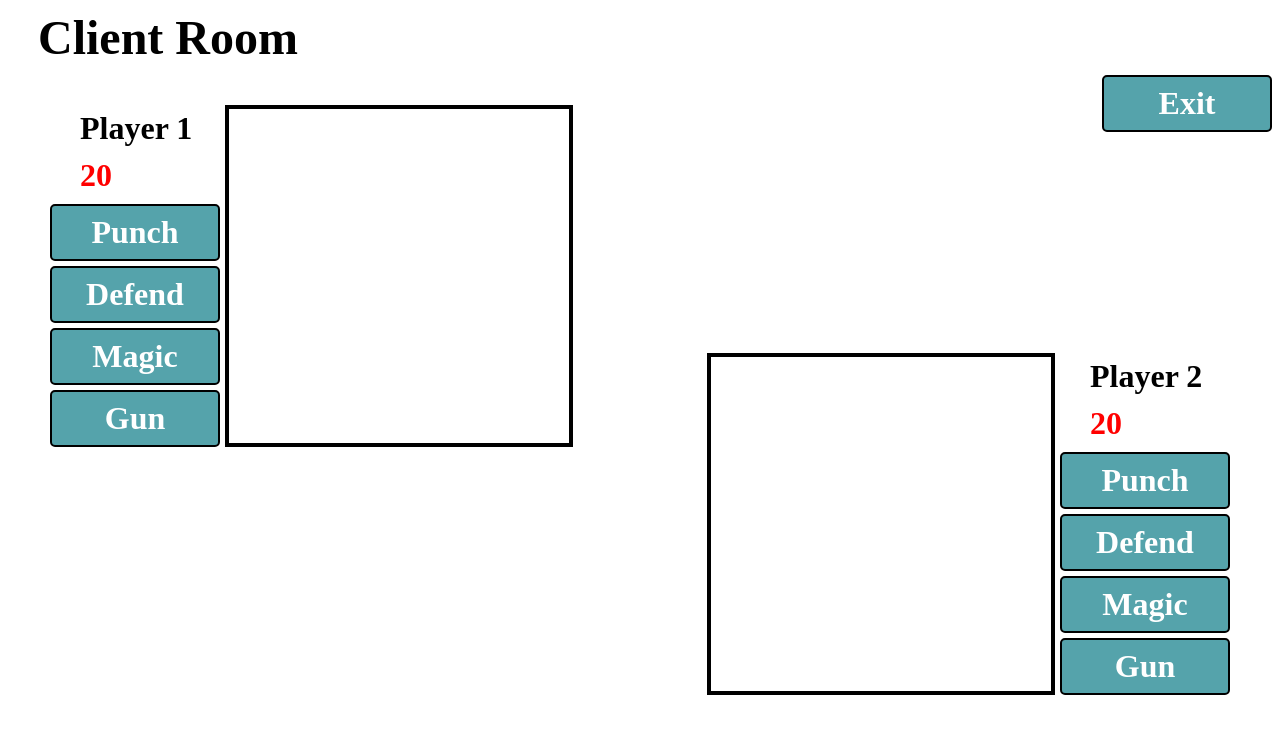
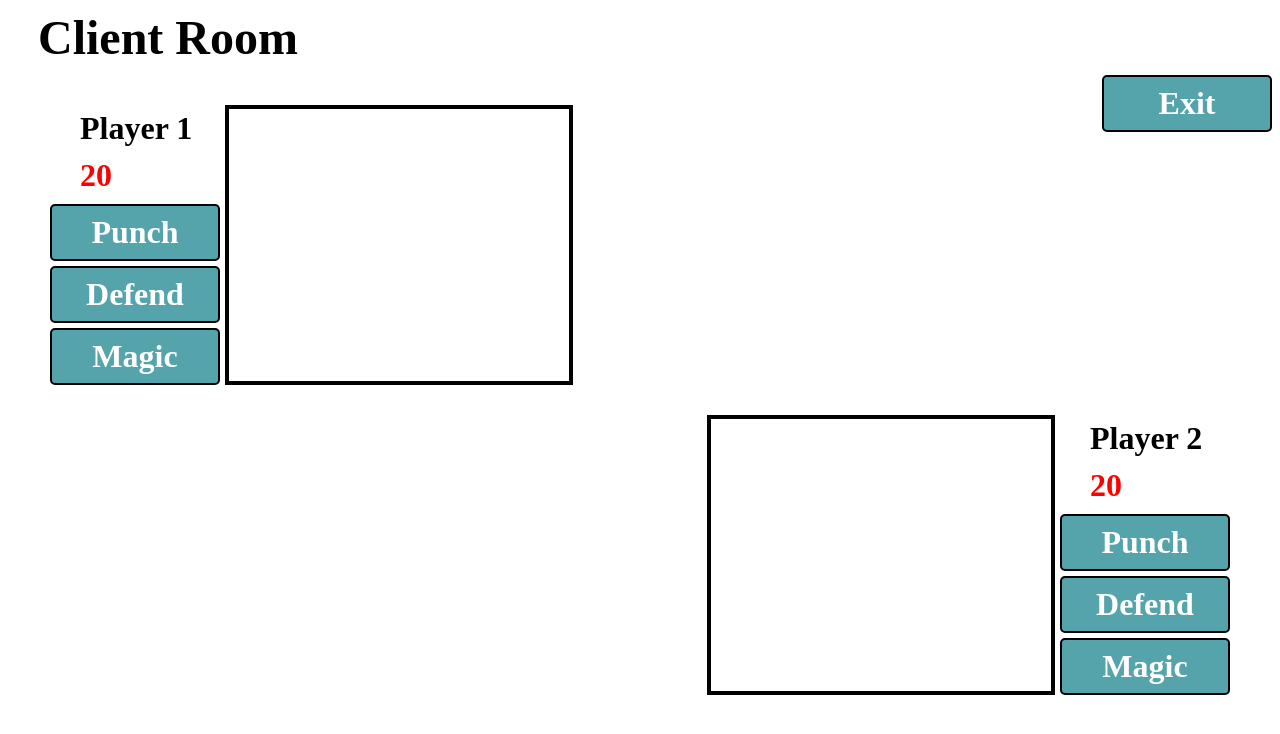
Before and after one commit to jbriones1/slock-dummy, a website with bundled scripts: page public/html/room.html in a window 1280 px wide. Built offline with nearby package versions, Linux system fonts and the light colour scheme; no server answers.

Commit message:
Removed the gun

```diff
--- a/public/html/room.html
+++ b/public/html/room.html
@@ -28,9 +28,6 @@
             <a href='javascript:void(0)' class='myButton fakeButton p1'>
               Magic
             </a>
-            <a href='javascript:void(0)' class='myButton fakeButton p1'>
-              Gun
-            </a>
           </div>
         </div>
         <div id='result1'></div>
@@ -52,9 +49,6 @@
             <a href='javascript:void(0)' class='myButton fakeButton p2'>
               Magic
             </a>
-            <a href='javascript:void(0)' class='myButton fakeButton p2'>
-              Gun
-            </a>
           </div>
         </div>
       </div>
```
